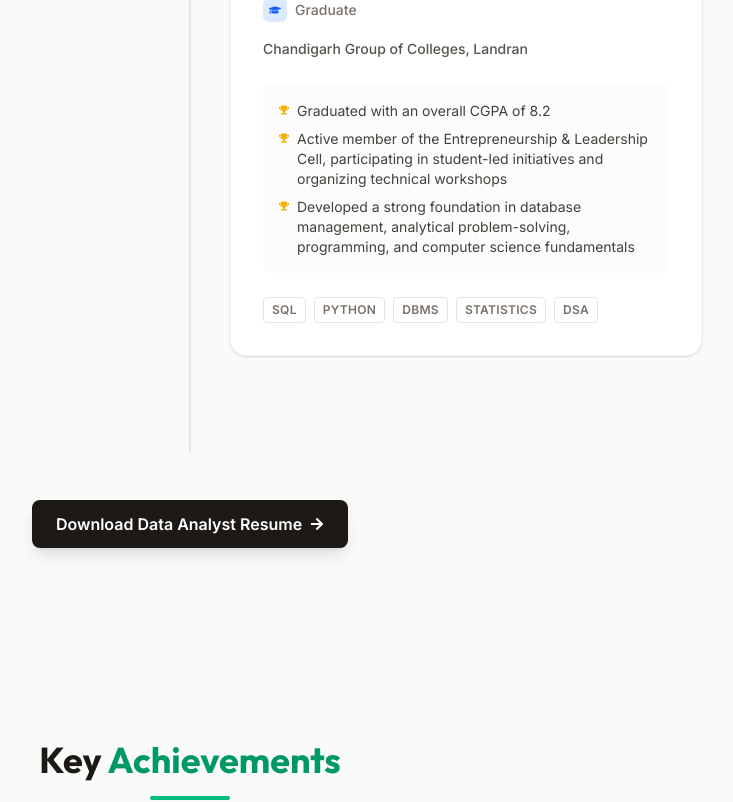
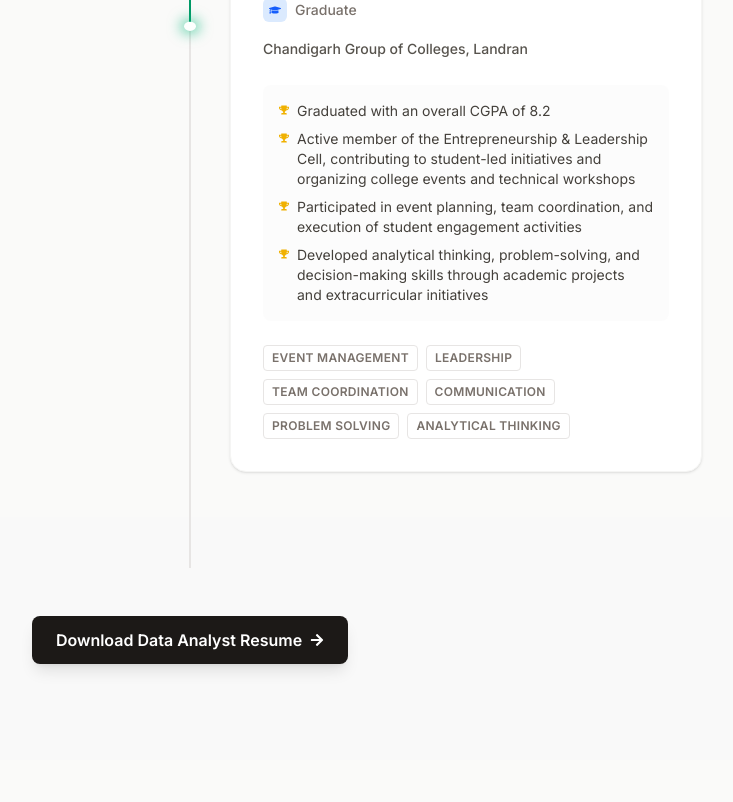
Before and after one commit to unisiremainhub-gif/portfolio, a React (Vite) app: page / in a window 1280 px wide. Shown: the part 3040-3842 px from the top of the page, without its empty margins (450-1183 px from the left). Built offline with nearby package versions, Linux system fonts and the light colour scheme.

Commit message:
Update workExperience.jsx

```diff
--- a/src/Components/Home/workExperience.jsx
+++ b/src/Components/Home/workExperience.jsx
@@ -39,6 +39,7 @@ const experiences = [
     ],
     tech: ["SQL", "MongoDB", "Python", "JavaScript", "REST APIs", "React"]
   },
+
 {
   id: 3,
   title: "Bachelor of Technology",
@@ -50,11 +51,13 @@ const experiences = [
   description: "Chandigarh Group of Colleges, Landran",
   achievements: [
     "Graduated with an overall CGPA of 8.2",
-        "Active member of the Entrepreneurship & Leadership Cell, participating in student-led initiatives and organizing technical workshops",
-        "Developed a strong foundation in database management, analytical problem-solving, programming, and computer science fundamentals"
+    "Active member of the Entrepreneurship & Leadership Cell, contributing to student-led initiatives and organizing college events and technical workshops",
+    "Participated in event planning, team coordination, and execution of student engagement activities",
+    "Developed analytical thinking, problem-solving, and decision-making skills through academic projects and extracurricular initiatives"
   ],
-    tech: ["SQL", "Python", "DBMS", "Statistics", "DSA"]
+  tech: ["Event Management", "Leadership", "Team Coordination", "Communication", "Problem Solving", "Analytical Thinking"]
 },
+
 
 ];
 
```
Lines whose indentation alone changed are shown as unchanged.
